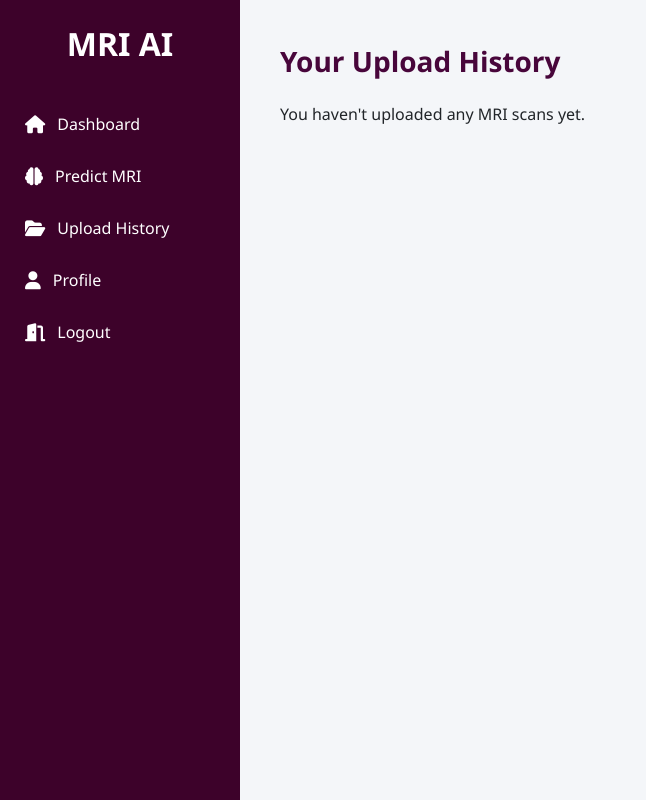
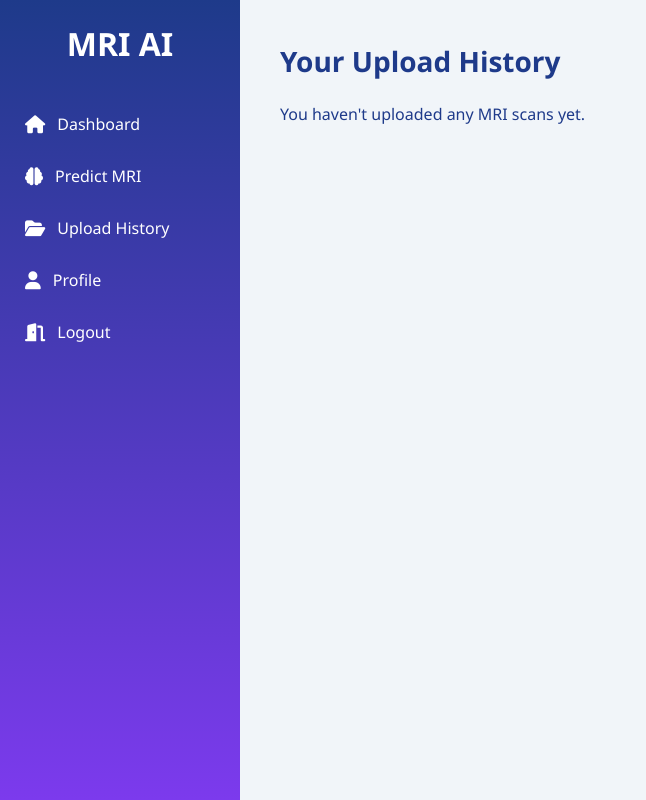
Before and after one commit to Khushbumandal2060/TumorDetect, a Flask app: page /history in a window 1280 px wide. Shown: the whole page, without its empty margins (0-646 px from the left). Run offline with Flask 3, Linux system fonts and the light colour scheme; a user stored in the database is signed in; data that the repository does not hold is empty; some libraries are stand-ins or nearby versions.

Commit message:
Refactor styles and improve layout in history.html

```diff
--- a/backend/templates/history.html
+++ b/backend/templates/history.html
@@ -6,11 +6,25 @@
     <link rel="stylesheet" href="https://cdnjs.cloudflare.com/ajax/libs/font-awesome/6.4.0/css/all.min.css">
     <link rel="stylesheet" href="https://cdn.jsdelivr.net/npm/bootstrap-icons@1.11.1/font/bootstrap-icons.css">
     <link href="https://cdn.jsdelivr.net/npm/bootstrap@5.3.1/dist/css/bootstrap.min.css" rel="stylesheet">
+
     <style>
+        :root {
+            --primary: #1e3a8a;
+            /* navy */
+            --secondary: #7c3aed;
+            /* purple */
+            --accent: var(--secondary);
+            /* hover */
+            --light: #f1f5f9;
+            /* background */
+            --dark: #0f172a;
+            /* text dark */
+        }
+
         body {
             margin: 0;
-            font-family: Segoe UI, Arial;
-            background: #f4f6f9;
+            font-family: 'Segoe UI', Arial;
+            background: var(--light);
         }
 
         .container-main {
@@ -18,9 +32,10 @@
             min-height: 100vh;
         }
 
+        /* Sidebar */
         .sidebar {
             width: 240px;
-            background: #3d022a;
+            background: linear-gradient(180deg, var(--primary), var(--secondary));
             color: white;
             padding-top: 25px;
         }
@@ -47,10 +62,11 @@
         }
 
         .sidebar a:hover {
-            background: #4a034f;
+            background: var(--accent);
             padding-left: 30px;
         }
 
+        /* Main content */
         .main {
             flex: 1;
             padding: 40px;
@@ -60,12 +76,45 @@
             font-size: 28px;
             font-weight: 600;
             margin-bottom: 20px;
-            color: #48063b;
+            color: var(--primary);
+        }
+
+        /* Cards */
+        .card {
+            border-radius: 10px;
+            overflow: hidden;
+            box-shadow: 0 4px 12px rgba(0, 0, 0, 0.1);
+            transition: transform 0.2s, box-shadow 0.2s;
+        }
+
+        .card:hover {
+            transform: translateY(-3px);
+            box-shadow: 0 6px 18px rgba(0, 0, 0, 0.15);
         }
 
         .card-img-top {
             max-height: 200px;
             object-fit: cover;
+        }
+
+        .card-body {
+            background: white;
+        }
+
+        .card-title {
+            color: var(--secondary);
+            font-weight: 600;
+        }
+
+        .card-text {
+            color: var(--dark);
+        }
+
+        /* Empty message */
+        .no-uploads {
+            color: var(--primary);
+            font-weight: 500;
+            font-size: 16px;
         }
     </style>
 </head>
@@ -102,7 +151,7 @@
                 {% endfor %}
             </div>
             {% else %}
-            <p>You haven't uploaded any MRI scans yet.</p>
+            <p class="no-uploads">You haven't uploaded any MRI scans yet.</p>
             {% endif %}
         </div>
     </div>
```
